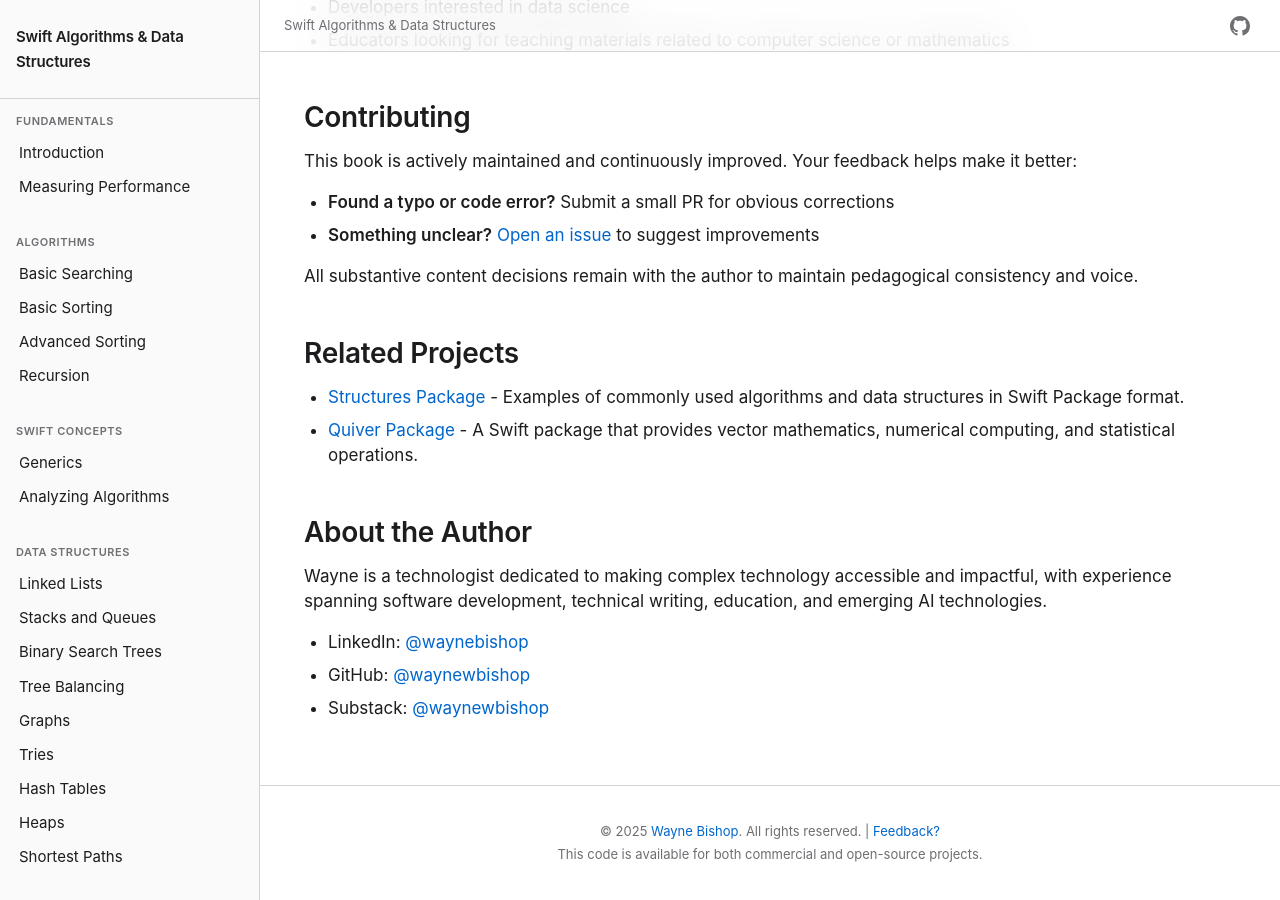
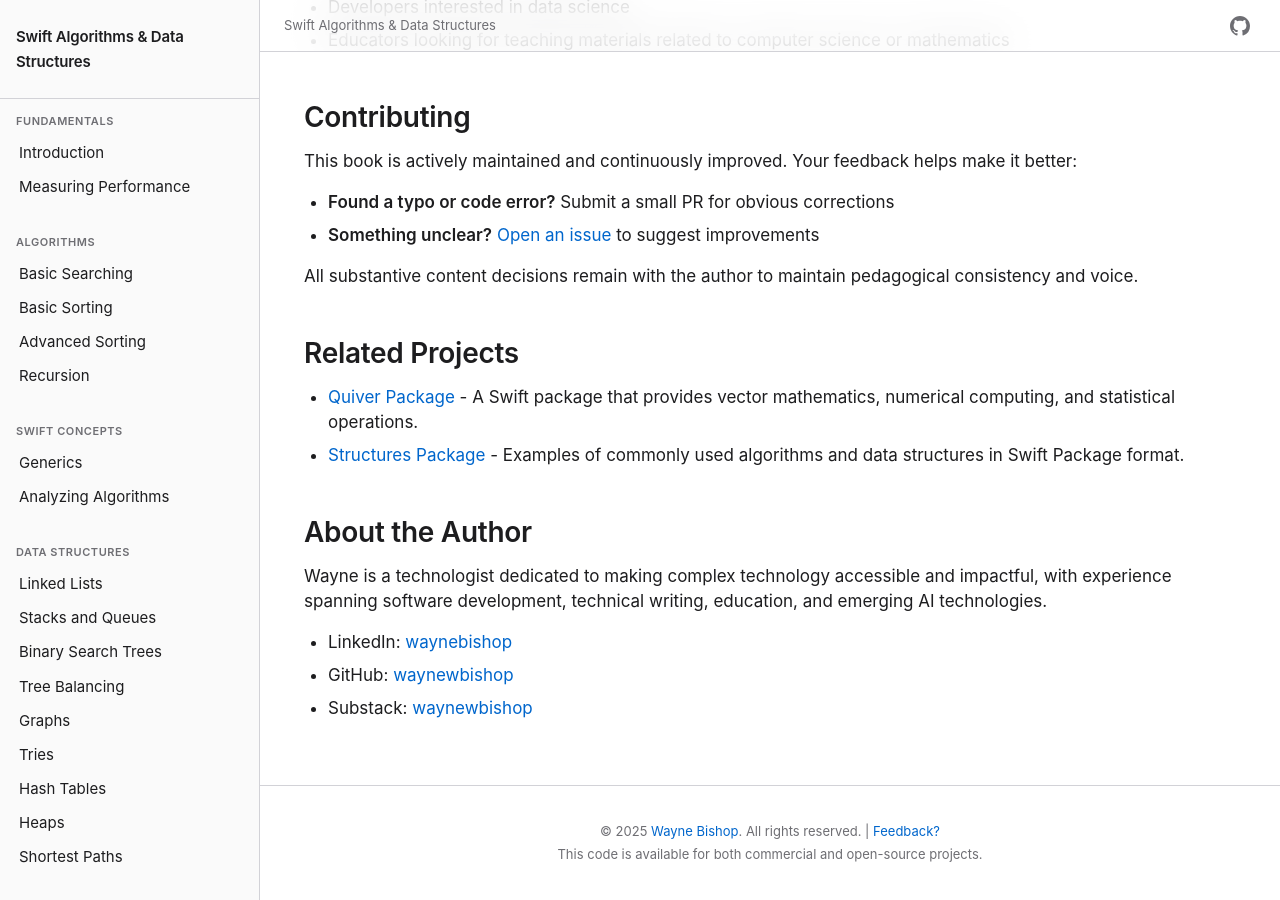
Before and after one commit to waynewbishop/swift-algorithms, a Jekyll site: the page built from index.md, in a window 1280 px wide and 900 px high, scrolled down 828 px. Built offline with Jekyll 4.4.1, drawn with Linux system fonts in a browser that asks for light colours.

```diff
--- a/index.md
+++ b/index.md
@@ -38,13 +38,13 @@
 
 ## Related Projects
 
+- [Quiver Package](https://github.com/waynewbishop/bishop-algorithms-quiver-package) - A Swift package that provides vector mathematics, numerical computing, and statistical operations.
 - [Structures Package](https://github.com/waynewbishop/bishop-algorithms-swift-package) - Examples of commonly used algorithms and data structures in Swift Package format.
-- [Quiver Package](https://github.com/waynewbishop/bishop-algorithms-quiver-package) - A Swift package that provides vector mathematics, numerical computing, and statistical operations.
 
 ## About the Author
 
 Wayne is a technologist dedicated to making complex technology accessible and impactful, with experience spanning software development, technical writing, education, and emerging AI technologies.
 
-- LinkedIn: [@waynebishop](https://www.linkedin.com/in/waynebishop)
-- GitHub: [@waynewbishop](https://github.com/waynewbishop)
-- Substack: [@waynewbishop](https://waynewbishop.substack.com)
+- LinkedIn: [waynebishop](https://www.linkedin.com/in/waynebishop)
+- GitHub: [waynewbishop](https://github.com/waynewbishop)
+- Substack: [waynewbishop](https://waynewbishop.substack.com)
```
Also changed, not shown: _includes/sidebar.html (+4 -4 lines), Images/svg/algorithm_complexity_graph.svg, Images/svg/binary_search_visualization.svg, Images/svg/linear_search_visualization.svg.
